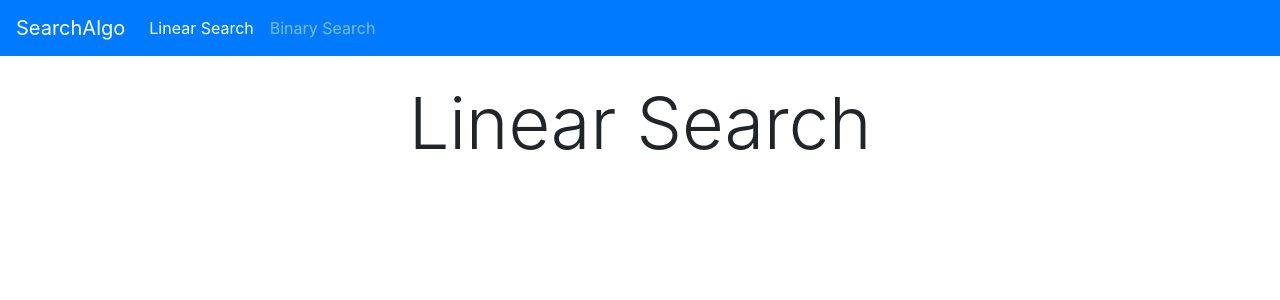
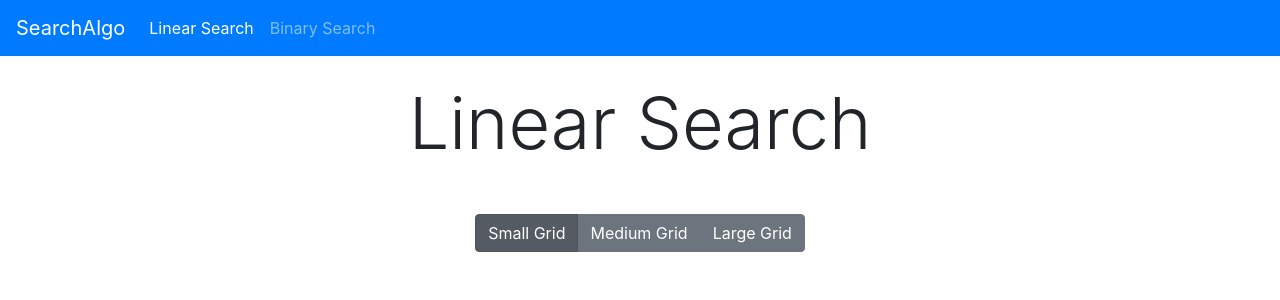
Before and after one commit to HenriqueFadoni/SearchAlgorithm, a React (Create React App) app: page /linearsearch in a window 1280 px wide. Shown: the top 300 px of the page. Built offline with nearby package versions, Linux system fonts and the light colour scheme.

Commit message:
Creating GridSize and Updating it

```diff
--- /dev/null
+++ b/src/components/GridSizeOptions/GridSizeOptions.tsx
@@ -0,0 +1,41 @@
+import React from 'react';
+import { useDispatch } from 'react-redux';
+import * as actions from '../../store/actions/index'
+
+import SizeOption from './SizeButtons/SizeOption';
+
+const GridSize: React.FC = () => {
+  const dispatch = useDispatch();
+  const options = [
+    'Small Grid',
+    'Medium Grid',
+    'Large Grid'
+  ]
+
+  const onClickHandler = (id: string) => {
+    console.log(id);
+    dispatch(actions.changeGridSize(id))
+  }
+
+  const optionList = options.map((option, index) => (
+    <SizeOption
+      key={index}
+      id={index.toString()}
+      title={option}
+      onClickHandler={onClickHandler}
+    />
+  ))
+
+  return (
+    <div className="d-flex justify-content-center mt-5">
+      <div
+        className="btn-group btn-group-toggle"
+        data-toggle="buttons"
+      >
+        {optionList}
+      </div>
+    </div>
+  )
+}
+
+export default GridSize;
--- /dev/null
+++ b/src/components/GridSizeOptions/SizeButtons/SizeOption.tsx
@@ -0,0 +1,23 @@
+import React from 'react';
+
+interface SizeOptionProps {
+  onClickHandler: ((id: string) => void),
+  id: string,
+  title: string
+}
+
+const SizeOption: React.FC<SizeOptionProps> = ({ id, title, onClickHandler }) => (
+  <label
+    className={`btn btn-secondary ${id === '0' && 'active'}`}
+    onClick={() => onClickHandler(id)}
+  >
+    <input
+      type="radio"
+      name="options"
+      id={id}
+      autoComplete="off"
+    /> {title}
+  </label>
+)
+
+export default SizeOption;
--- a/src/containers/LinearSearch/LinearSearch.tsx
+++ b/src/containers/LinearSearch/LinearSearch.tsx
@@ -1,10 +1,12 @@
 import React from 'react';
 
 import Title from '../../components/Title';
+import GridSizeBtn from '../../components/GridSizeOptions/GridSizeOptions';
 
 const LinearSearch: React.FC = () => (
   <div>
     <Title title='Linear Search'/>
+    <GridSizeBtn />
   </div>
 )
 
--- a/src/index.tsx
+++ b/src/index.tsx
@@ -5,18 +5,23 @@ import * as serviceWorker from './serviceWorker';
 import { BrowserRouter } from 'react-router-dom';
 
 import { Provider } from 'react-redux';
-import { createStore } from 'redux';
+import { createStore, compose } from 'redux';
 
-// import { rootReducer } from './store/reducers/reducer';
+import reducer from './store/reducers/reducer';
 
-// const store = createStore(rootReducer);
+const composeEnhancers = (window as any).__REDUX_DEVTOOLS_EXTENSION_COMPOSE__ || compose;
+
+const store = createStore(
+  reducer,
+  composeEnhancers()
+);
 
 const app = (
-  // <Provider store={store}>
+  <Provider store={store}>
     <BrowserRouter>
       <App />
     </BrowserRouter>
-  // </Provider>
+  </Provider>
 );
 
 ReactDOM.render(app, document.getElementById('root'));
--- a/src/store/actions/actionTypes.js
+++ b/src/store/actions/actionTypes.js
@@ -0,0 +1 @@
+export const CHANGE_GRID_SIZE = 'CHANGE_GRID_SIZE';
--- /dev/null
+++ b/src/store/actions/actions.js
@@ -0,0 +1,8 @@
+import * as actionTypes from './actionTypes';
+
+export const changeGridSize = size => {
+  return  {
+    type: actionTypes.CHANGE_GRID_SIZE,
+    size
+  }
+}
--- /dev/null
+++ b/src/store/actions/index.js
@@ -0,0 +1,3 @@
+export {
+  changeGridSize
+} from './actions';
--- /dev/null
+++ b/src/store/reducers/reducer.js
@@ -0,0 +1,35 @@
+import * as actionTypes from '../actions/actionTypes';
+
+const initialState = {
+  gridSize: { l: 5, h: 10 },
+}
+
+const changeGridSize = (state, action) => {
+  switch (action.size) {
+    case '0':
+      return {
+        ...state,
+        gridSize: { l: 5, h: 10 }
+      };
+    case '1':
+      return {
+        ...state,
+        gridSize: { l: 10, h: 10 }
+      };
+    case '2':
+      return {
+        ...state,
+        gridSize: { l: 10, h: 30 }
+      };
+    default: return state;
+  }
+}
+
+const reducer = (state = initialState, action) => {
+  switch (action.type) {
+    case actionTypes.CHANGE_GRID_SIZE: return changeGridSize(state, action);
+    default: return state;
+  }
+}
+
+export default reducer;
```
